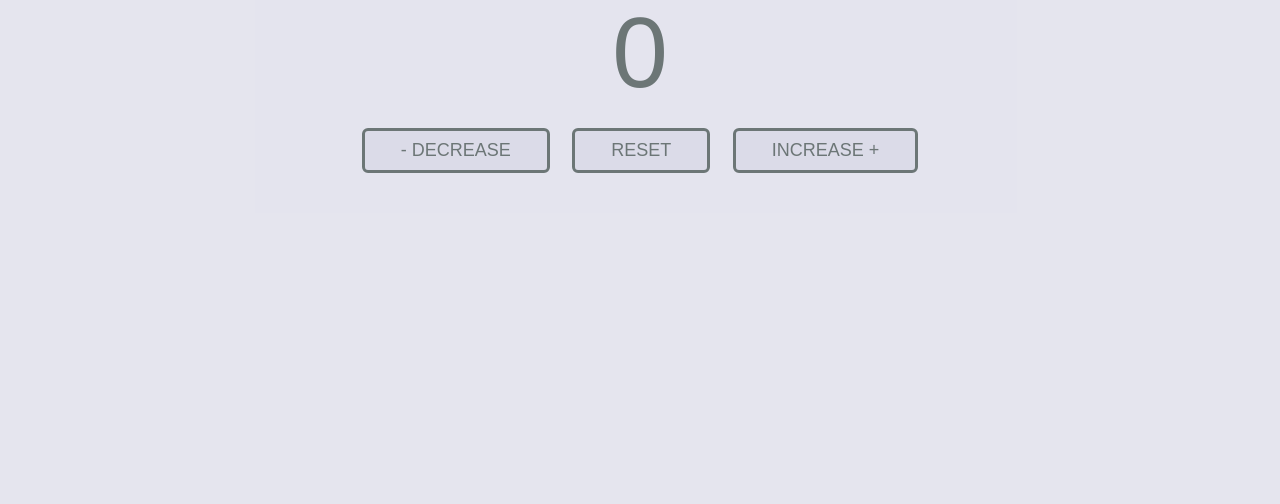
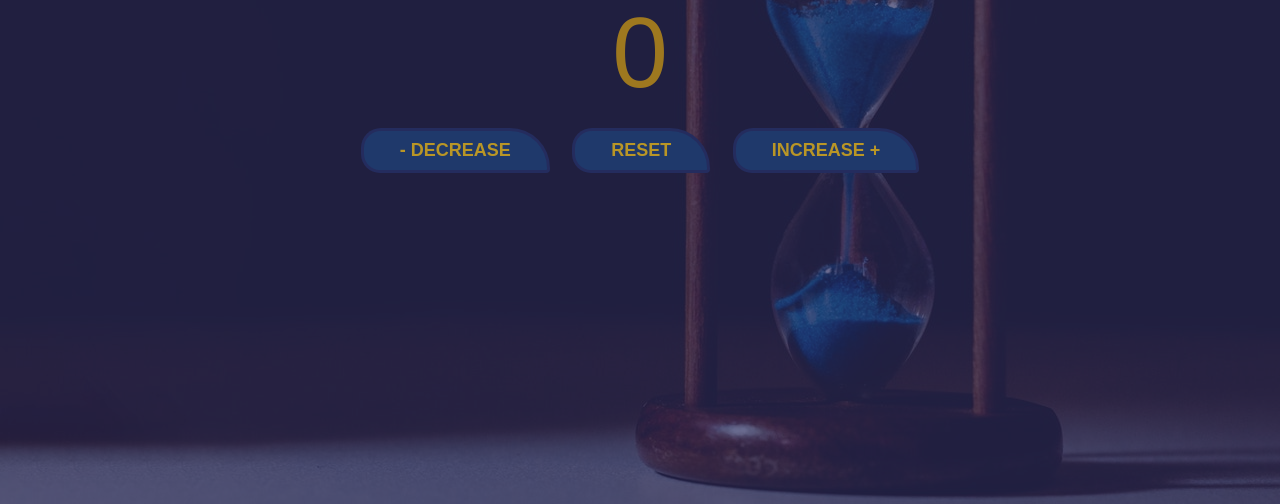
Before and after one commit to devGeorgeOwi/counter-app-vanilla-js, a plain HTML site: page index.html in a window 1280 px wide. Shown: the part 296-800 px from the top of the page. Drawn offline with Linux system fonts and the light colour scheme.

Commit message:
updated styles

```diff
--- a/css/style.css
+++ b/css/style.css
@@ -5,11 +5,13 @@
 
 body {
 	font-family: "Helvetica","sanserif";
-	font-size: 16px
+	font-size: 16px;
+	background-image: url('../image/hour-glass.jpg');
 }
 
 .main-container {
-	background-color: #d8d8e6ad;
+	/*background-image: url('../image/hour-glass.jpg');*/
+	background-color: #272759ad;
 	height: 100vh;
 }
 
@@ -24,24 +26,39 @@ body {
 .center-content h1 {
 	margin-top: 8em;
     font-size: 60px;
-    color: #6c7676;
+    color: #ffbc0791;
 }
 .center-content span {
 	font-size: 100px;
     font-weight: 500;
     margin-top: 0.1em;
-    color: #6c7676;
+    color: #ffbc0791;
 }
 .center-content button {
-	border-radius: 6px;
+	border-radius: 20px 40px 4px 19px;
     padding: 0.5em 2em;
     margin: 0 0.5em;
-    border: 3px solid #6c7676;
+    border: 3px solid #272759ad;
     font-size: 18px;
+    font-weight: bold;
     margin-top: 1em;
-    background-color: #d8d8e6ad;
-    color:  #6c7676;
+    background-color: #1f396b;
+    color: #ffc107b0;
+    outline: none;
 }
-/*.btn-group {
-	padding: 2em;
-}*/
+.center-content button:hover {
+	cursor: pointer;
+	outline: none;
+}
+
+/* Responsive Design */
+
+@media only screen and (max-width: 480px), only screen and (max-device-width: 480px) {
+
+	.btn-group {
+		display: flex;
+		justify-content: center;
+		flex-direction: column;
+	}
+
+}
```
Also changed, not shown: image/hour-glass.jpg (added).
